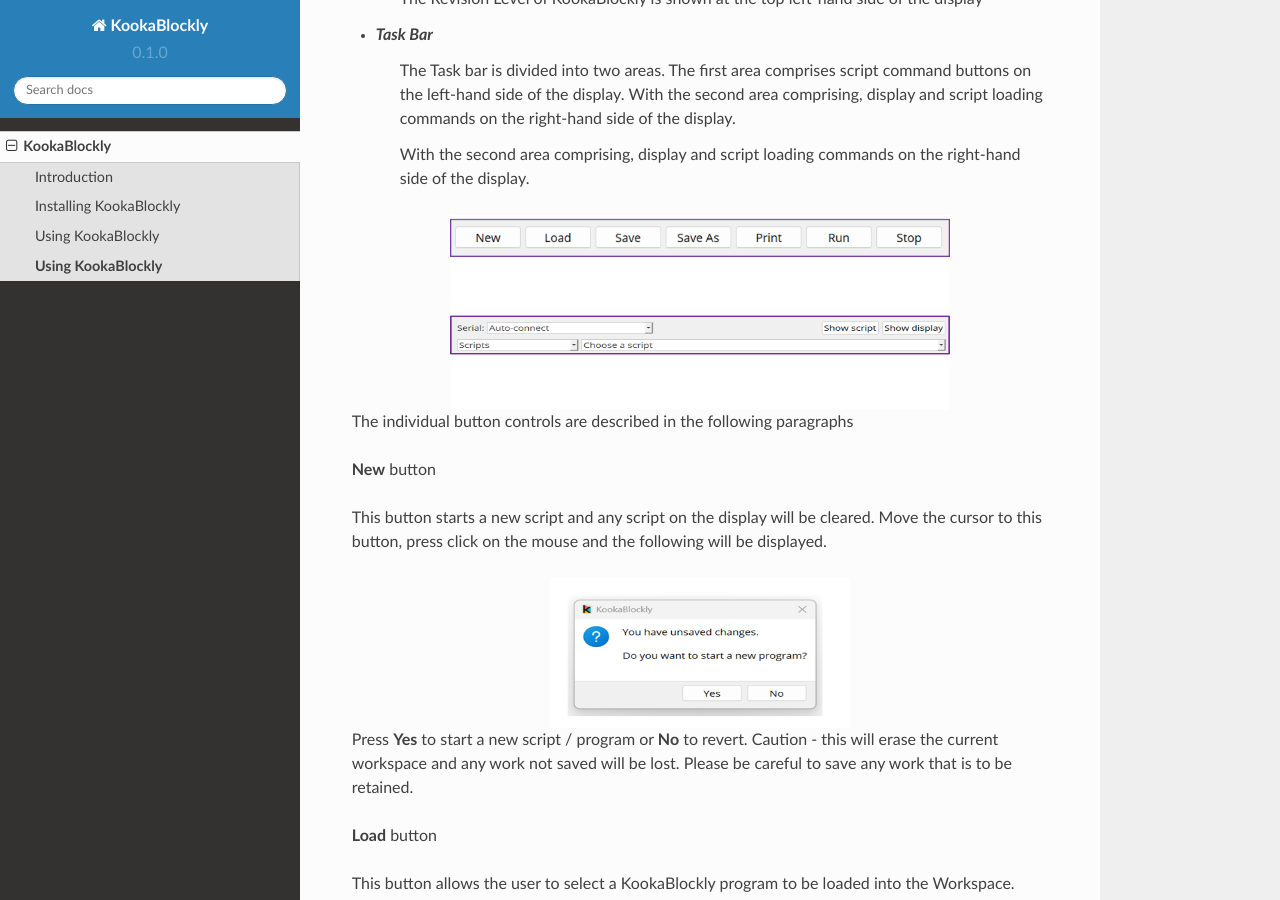
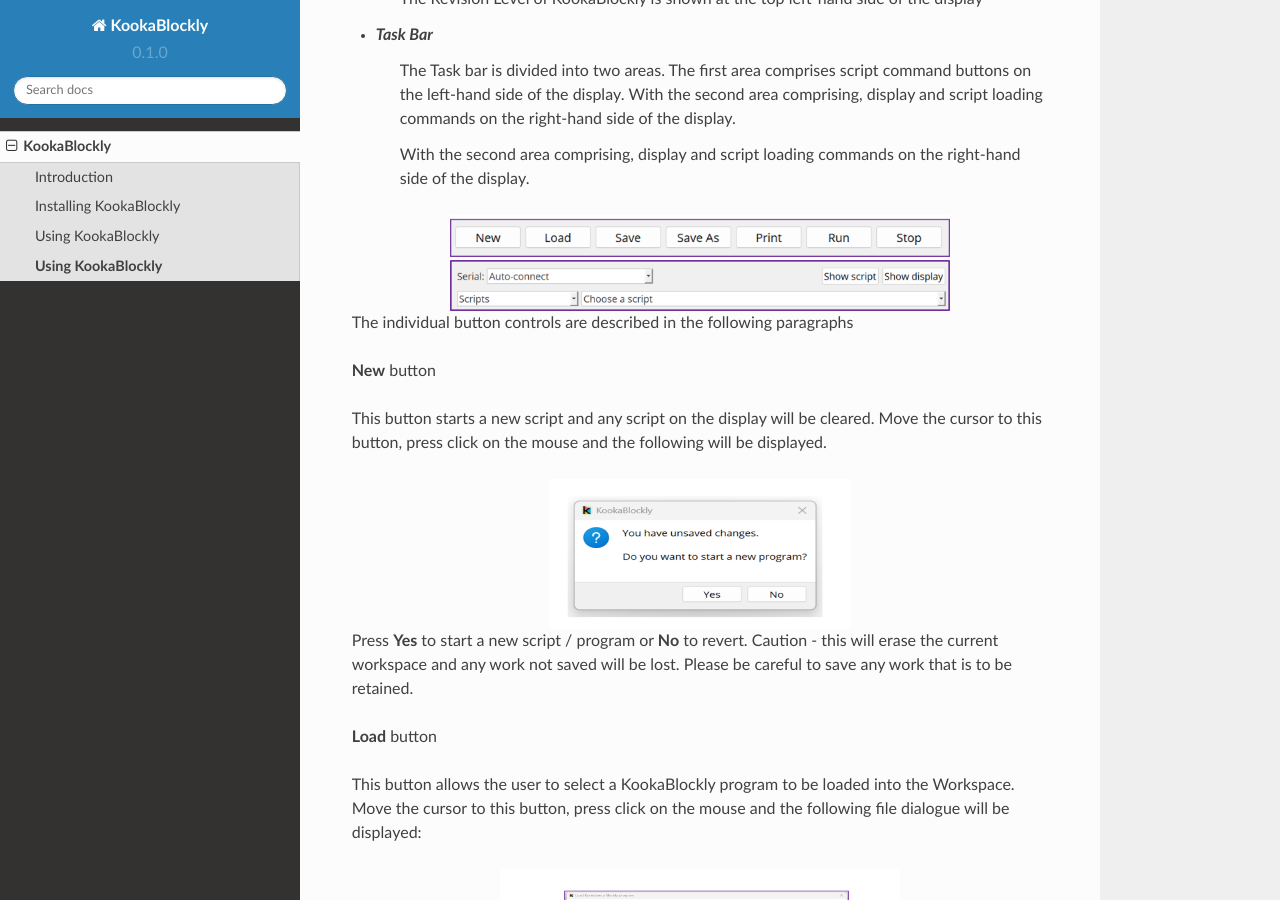
Before and after one commit to JulianDinsdale/KookaBlockly, a Sphinx documentation site: the page built from docs/source/KookaBlockly_Overview.rst, in a window 1280 px wide and 900 px high, scrolled down 1516 px. Built offline with Sphinx 7.4.7 and the Read the Docs theme 2.0.0, drawn with Linux system fonts in a browser that asks for light colours.

Commit message:
reformat image 3

```diff
--- a/docs/source/KookaBlockly_Overview.rst
+++ b/docs/source/KookaBlockly_Overview.rst
@@ -72,14 +72,13 @@
 
 .. image:: images/Command_Buttons_leftB.png
     :alt:  Command Buttons left-hand
-    :width: 500
+    :width: 500px
     :align: center
 
 
 .. image:: images/Command_Buttons_Right.png
     :alt:  Command Buttons right-hand
-    :width: 500
-    :height: 150
+    :width: 500px
     :align: center
 
 The individual button controls are described in the following paragraphs
```
Also changed, not shown: docs/source/images/Command_Buttons_Right.png.
